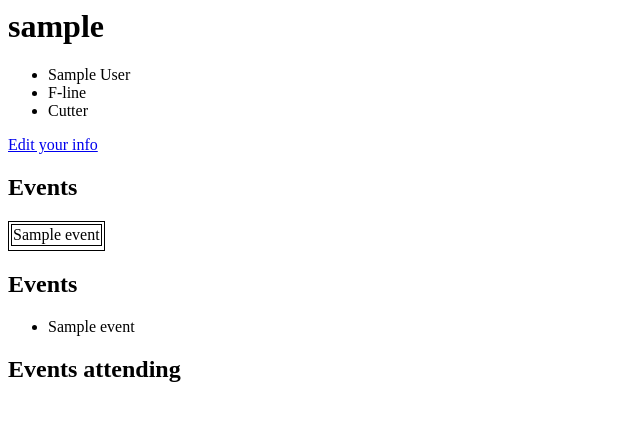
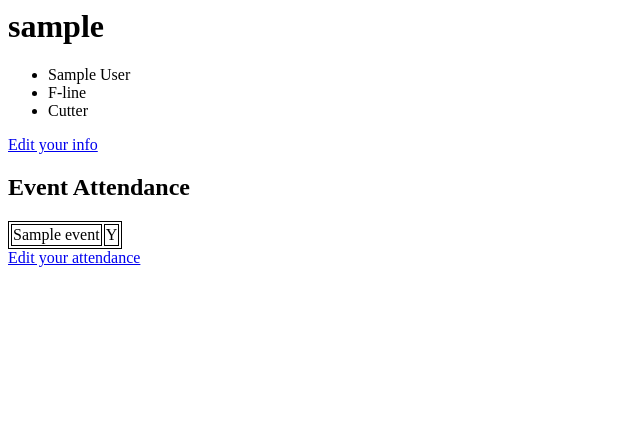
Before and after one commit to cmavelis/team_manager, a Django app: a page that uses team/templates/team/player.html in a window 1280 px wide. Shown: the top 421 px of the page, without its empty margins (0-640 px from the left). Run offline with Django 3.2, Linux system fonts and the light colour scheme; tables that the repository leaves empty hold one stand-in row (values such as "Sample post").

Commit message:
displaying attendance table differently, attendance objects directly

```diff
--- a/team/templates/team/player.html
+++ b/team/templates/team/player.html
@@ -22,34 +22,17 @@ table, th, td {
 <a href="{% url 'team:player_edit' player.nickname %}">Edit your info</a>
 
 
-<h2>Events</h2>
+<h2>Event Attendance</h2>
 
 <table>
+    {% for item in pairs %}
     <tr>
-        {% for event in event_list %}
-            <td>{{ event.name }}</td>
-        {% endfor %}
+        <td>{{ item.0 }}</td>
+        <td>{{ item.1 }}</td>
     </tr>
-    <tr>
-        {% for att in attendance %}
-            <td>{{ att }}</td>
-        {% endfor %}
-    </tr>
+    {% endfor %}
 
 </table>
 
 <!--Add link to edit event info-->
-
-<h2>Events</h2>
-<ul>
-{% for event in event_list %}
-    <li>{{ event.name }}</li>
-{% endfor %}
-</ul>
-
-<h2>Events attending</h2>
-<ul>
-{% for event in player.event_set.all %}
-    <li>{{ event.name }}</li>
-{% endfor %}
-</ul>
+<a href="{% url 'team:player_attendance' player.nickname %}">Edit your attendance</a>
--- a/team/views.py
+++ b/team/views.py
@@ -20,10 +20,17 @@ class IndexView(generic.ListView):
 def player_view(request, player_nickname):
     # relevant information for each Player to see on their page, leading to forms
     player = get_object_or_404(Player, nickname=player_nickname)  # pk=player_id)
-    # all Events
-    event_list = Event.objects.all()
+    # # all Events
+    # event_list = Event.objects.all()
     # Player's attendance, by Event
-    attendance = []
+    attendance_objects = player.attendance_set.all()
+    event_list = []
+    status_list = []
+    pair_list = []
+    for att in attendance_objects:
+        event_list.append(att.event)
+        status_list.append(att.status)
+        pair_list.append([att.event, att.status])
     # for event in event_list:
     #     try:
     #         event_attendance = Attendance.objects.filter(player_id=player.id,
@@ -36,7 +43,8 @@ def player_view(request, player_nickname):
                'player': player,
                'gender_line': player.get_gender_line_display(),
                'field_position': player.get_field_position_display(),
-               # 'attendance': attendance,
+               'attendance': status_list,
+               'pairs': pair_list,
                }
 
     return render(request, 'team/player.html', context)
```
